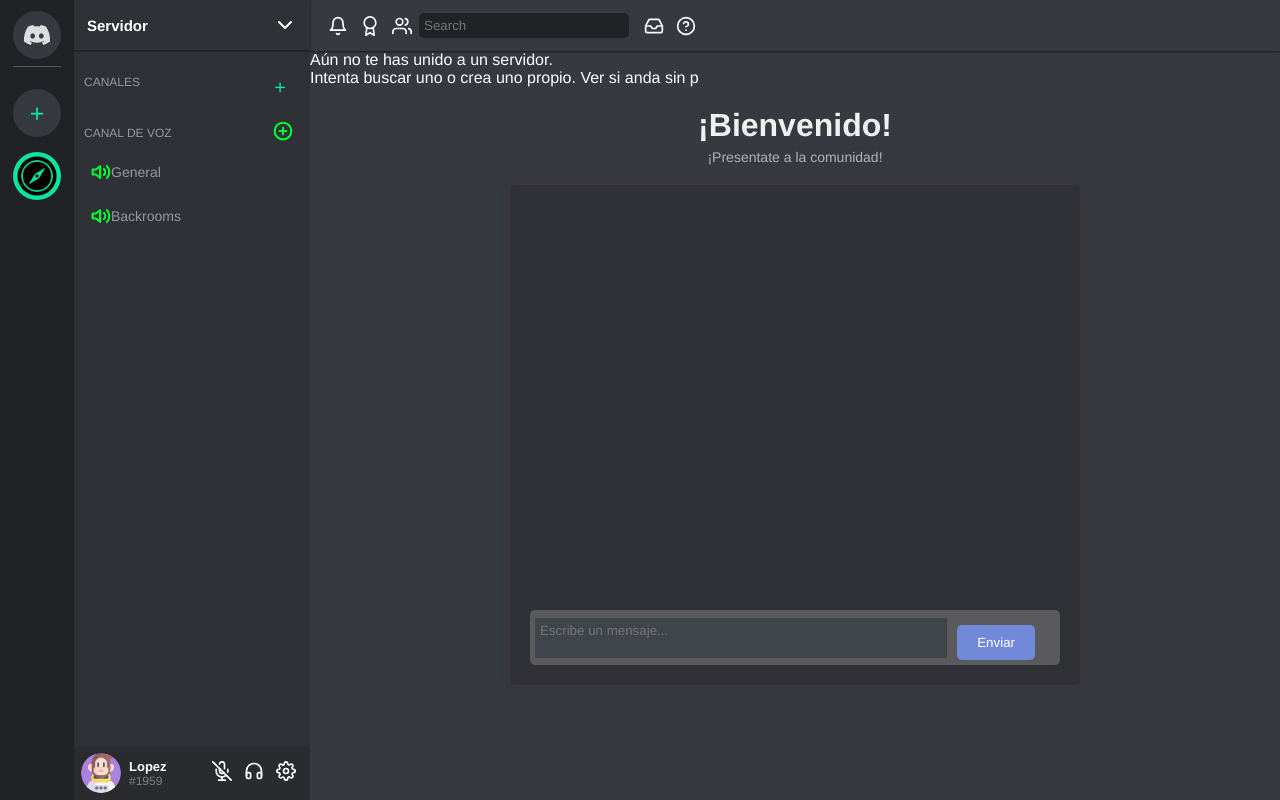
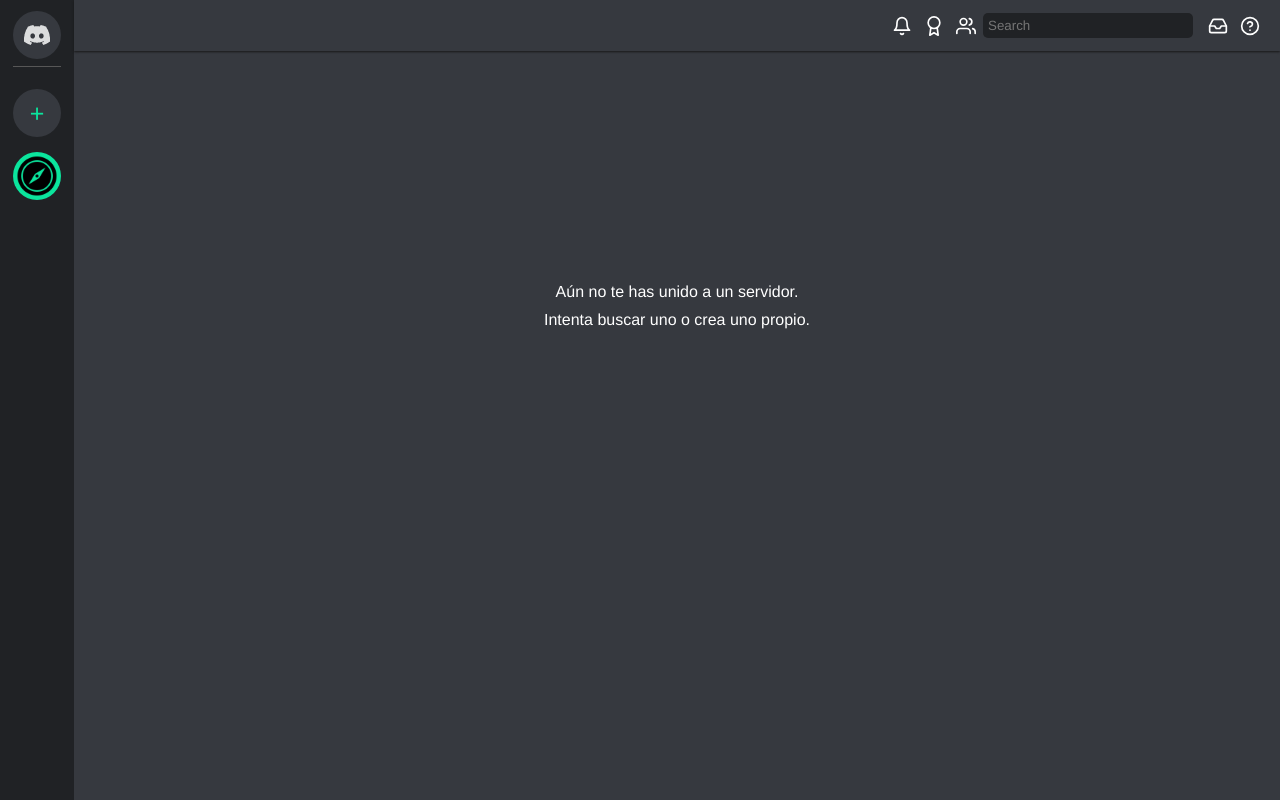
Before and after one commit to GuidoMaxier/PROYECTO---FRONTEND-APP, a Python web app: template Front-End/templates/discord.html in a window 1280 px wide; the page is wider, and only the part inside the window is pictured. Run offline with Jinja, Linux system fonts and the light colour scheme; the template is opened without the code that fills it, so the values that code supplies are empty.

Commit message:
Se realizó vinculaciones

```diff
--- a/Front-End/static/scripts/add.js
+++ b/Front-End/static/scripts/add.js
@@ -5,6 +5,9 @@
 const channelNameInput = document.getElementById('channelNameInput');
 const serverList = document.getElementById('serverList');
 const channelList = document.getElementById('channelList');
+const channelColumn = document.getElementById('channel_column');
+const messages = document.getElementById('messages');
+const noServers = document.getElementById('no_servers');
 
 
 // Mostrar ventana modal para crear servidor
@@ -12,6 +15,10 @@
     serverNameInput.value = ''; // Limpiar el input
     serverModal.style.display = 'block';
 });
+
+
+
+
 
 // Mostrar ventana modal para crear canal
 document.getElementById('create-channel').addEventListener('click', () => {
@@ -21,6 +28,8 @@
 
 /// Capturar nombre de servidor y agregarlo
 document.getElementById('createServer').addEventListener('click', () => {
+
+    noShowServers();
     const newServerName = serverNameInput.value;
     if (newServerName) {
         // Crear la estructura HTML deseada
@@ -47,12 +56,45 @@
         serverModal.style.display = 'none';
         serverNameInput.value = ''; // Limpiar el input
 
+        //AGREGANDO FUNCIONAAAA
         // Agregar un evento click al nuevo elemento
+        //newServerItem.addEventListener('click', () => {
+            //showChannelColumn();
+        //});
+
+        // Agregar un evento click al nuevo servidor
         newServerItem.addEventListener('click', () => {
-            miFuncion(newServerName);
+
+            toggleChannelColumnVisibility();
         });
     }
 });
+
+
+// Variable para llevar el seguimiento del estado de la columna
+let channelColumnVisible = true;
+
+// Función para alternar la visibilidad de la columna "channel_column"
+function toggleChannelColumnVisibility() {
+    if (channelColumnVisible) {
+        // Si la columna está visible, la ocultamos
+        channelColumn.style.display = 'none';
+    } else {
+        // Si la columna está oculta, la mostramos
+        channelColumn.style.display = 'block';
+    }
+    // Invertir el estado de la columna
+    channelColumnVisible = !channelColumnVisible;
+}
+
+
+// Función ocultar "no_servers"
+function noShowServers() {
+    noServers.style.display = 'none';
+}
+
+
+
 
 // Define la función que se ejecutará al hacer clic en el elemento
 function miFuncion(nombreDelServidor) {
@@ -85,7 +127,7 @@
         const holder1 = document.createElement('div');
         holder1.classList.add('holder');
         const img1 = document.createElement('img');
-        img1.src = 'icons/user-plus.svg';
+        img1.src = '../assets/user-plus-16.svg';
         const hover1 = document.createElement('div');
         hover1.classList.add('hover2');
         hover1.textContent = 'Crear invitación';
@@ -95,7 +137,7 @@
         const holder2 = document.createElement('div');
         holder2.classList.add('holder');
         const img2 = document.createElement('img');
-        img2.src = 'icons/conf16.svg';
+        img2.src = '../assets/settings-16.svg';
         const hover2 = document.createElement('div');
         hover2.classList.add('hover2');
         hover2.textContent = 'Editar canal';
@@ -113,8 +155,26 @@
 
         channelModal.style.display = 'none';
         channelNameInput.value = ''; // Limpiar el input
+
+
+
+        //AGREGANDO FUNCIONAAAA
+        // Agregar un evento click al nuevo elemento
+        newContents.addEventListener('click', () => {
+            showMessages();
+        });
     }
 });
+
+
+// Función para mostrar la columna "channel_column"  FUNCIONAAAAAA
+function showMessages() {
+    // Mostrar la columna "channel_column"
+    messages.style.display = 'block';
+
+
+}
+
 
 
 // Botón de cierre para la ventana modal de servidor
--- a/Front-End/static/scripts/chat.js
+++ b/Front-End/static/scripts/chat.js
@@ -33,7 +33,7 @@
     const message = messageText.value.trim();
     if (message !== '') {
         const dateTime = getDateTime();
-        addMessage('images/monkey_256.png', 'Usuario Actual', message, dateTime);
+        addMessage('../assets/monkey.png', 'Usuario Actual', message, dateTime);
         messageText.value = '';
         // Desplazarse al final del historial de mensajes
         chatContainer.scrollTop = chatContainer.scrollHeight;
--- a/Front-End/static/styles/chat.css
+++ b/Front-End/static/styles/chat.css
@@ -11,7 +11,9 @@
     color: #fff; /* Texto en blanco */
 }
 
-
+.messages{
+    display: none;
+}
 
 .chat_container {
     max-width: 800px;
@@ -167,3 +169,30 @@
 ::-webkit-scrollbar-thumb:hover {
     background-color: #40444b; /* Color del thumb en hover */
 }
+
+
+.top {
+    display: flex;
+    justify-content: flex-end; /* Alinea los elementos al final del contenedor (derecha en este caso) */
+    align-items: center;
+
+
+
+
+
+
+}
+
+
+.no_servers {
+    text-align: center; /* Centrar horizontalmente el texto */
+    display: flex;
+    flex-direction: column;
+    justify-content: center;
+    align-items: center;
+    height: 500px; /* Esto centra verticalmente el contenido en la ventana del navegador */
+}
+
+.no_servers p {
+    margin-top: 10px;
+}
--- a/Front-End/static/styles/list.css
+++ b/Front-End/static/styles/list.css
@@ -13,8 +13,14 @@
     display: flex;
 }
 
-.server_column, .channel_column{
+.server_column{
     display: flex;
+    flex-direction: column;
+}
+
+
+.channel_column{
+    display: none;
     flex-direction: column;
 }
 
--- a/Front-End/templates/discord.html
+++ b/Front-End/templates/discord.html
@@ -33,7 +33,7 @@
                 <button id="create-server">+</button>
                 <div class="hover" style="right: -163px">Añadir un servidor</div>
 
-                <a class="image_button">
+                <a class="image_button" id="explorer">
                     <img src="../assets/brujula.png">
                     <div class="hover" style="right: -163px">Explorar Servidores</div>
                 </a>
@@ -97,7 +97,7 @@
             </div>-->
 
 
-            <div class="channel_column">
+            <div class="channel_column" id="channel_column">
 
                 <div class="server_name">
                     <p>Servidor</p>
@@ -189,13 +189,13 @@
 
 
 
-                                <!--<img src="icons/hash.svg">
-                                <p class="format">chat</p> -->
-                        <!-- </div> -->
 
 
                             <div id="channelList">
                                 <!-- Aquí se agregarán los elementos -->
+                                <p class="channel-p"># Canal 1</p>
+
+
                             </div>
 
 
@@ -277,7 +277,7 @@
                         <img src="../assets/monkey.png" class="user_photo">
 
                         <div  class="holder">
-                            <p class="profile_name">Lopez</p>
+                            <p class="profile_name">Romi</p>
                             <p class="username">#1959</p>
                             <div class="hover2">Copiar Username</div>
                         </div>
@@ -338,14 +338,14 @@
 
 
 
-            <div class="no_servers">
+            <div class="no_servers" id="no_servers">
                 <p>Aún no te has unido a un servidor.</p>
-                <p>Intenta buscar uno o crea uno propio. Ver si anda sin p</p>
+                <p>Intenta buscar uno o crea uno propio. </p>
             </div>
 
 
 
-            <div class="messages_">
+            <div class="messages" id="messages">
                 <div class="start_message">  <!--MENSAJE INICIO-->
                     <h1>¡Bienvenido!</h1>
                     <p>¡Presentate a la comunidad!</p>
```
Also changed, not shown: Front-End/templates/explorer.html (+8 -8 lines).
